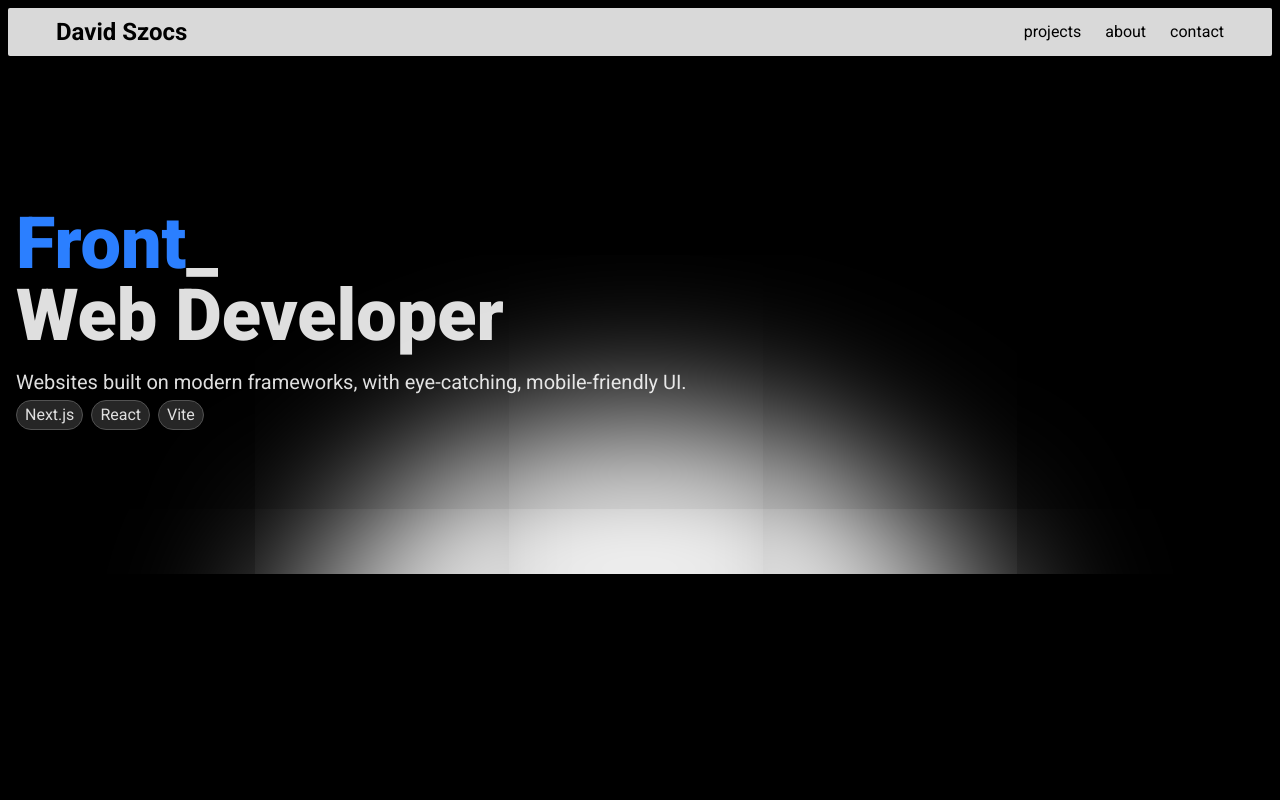
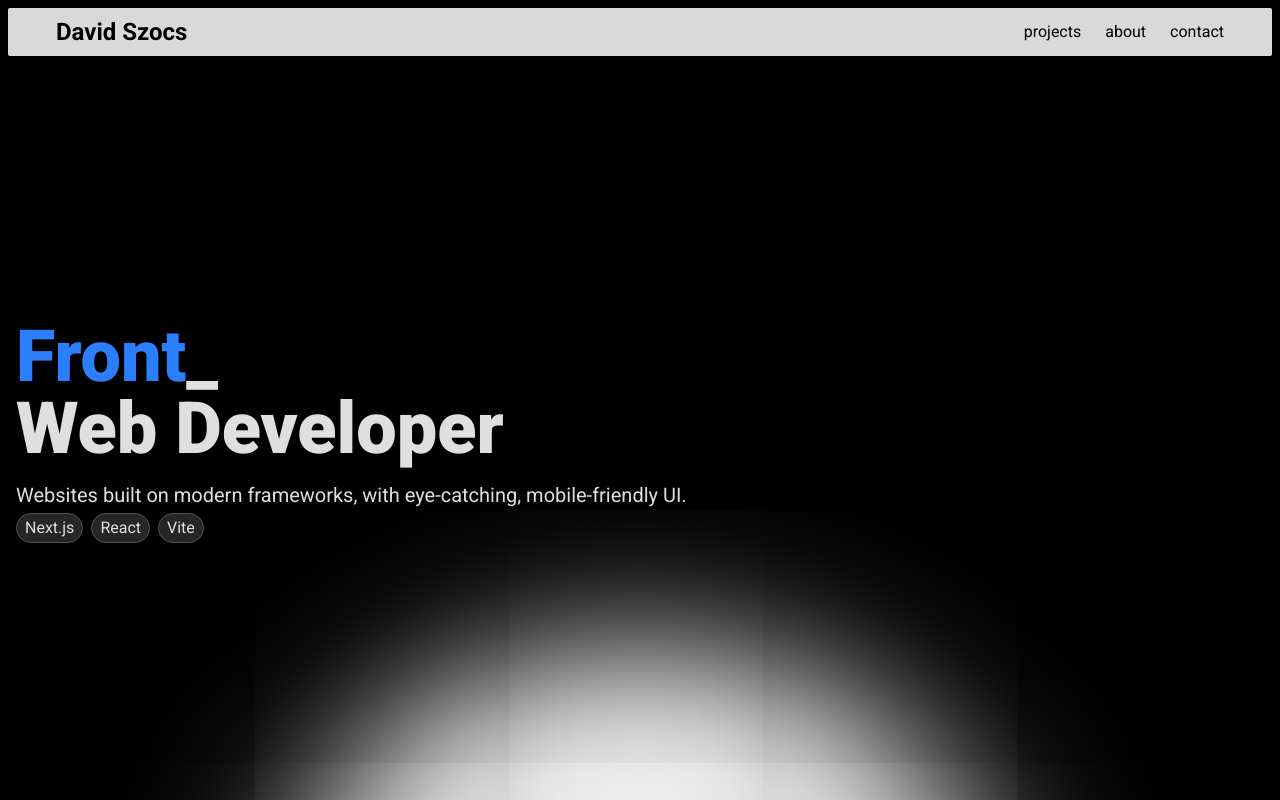
Before and after one commit to p3nc1l/personal-site, a Next.js app: page / in a window 1280 px wide. Shown: the top 800 px of the page. Built offline with nearby package versions, Linux system fonts and the light colour scheme.

Commit message:
made the hero section fill out available space

```diff
--- a/app/Hero.tsx
+++ b/app/Hero.tsx
@@ -6,9 +6,9 @@ import { motion } from "motion/react";
 
 const Hero = () => {
   return (
-    <section className="overflow-hidden relative">
+    <section className="overflow-hidden flex flex-col justify-center grow relative">
       <motion.div
-        className="px-4 py-36 max-w-7xl mx-auto"
+        className="px-4 py-36 max-w-7xl mx-auto w-full"
         initial={{y: "100%"}}
         whileInView={{y: 0}}
         transition={{type: "tween"}}
```
